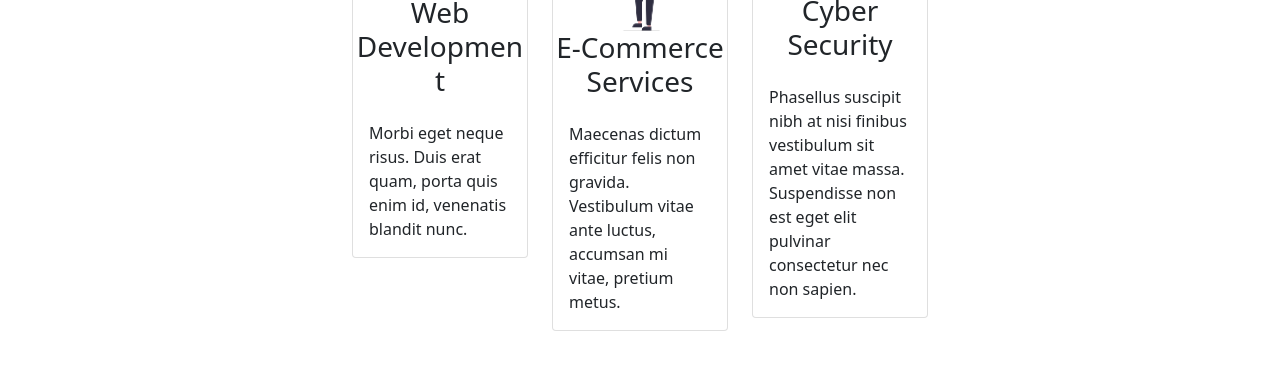
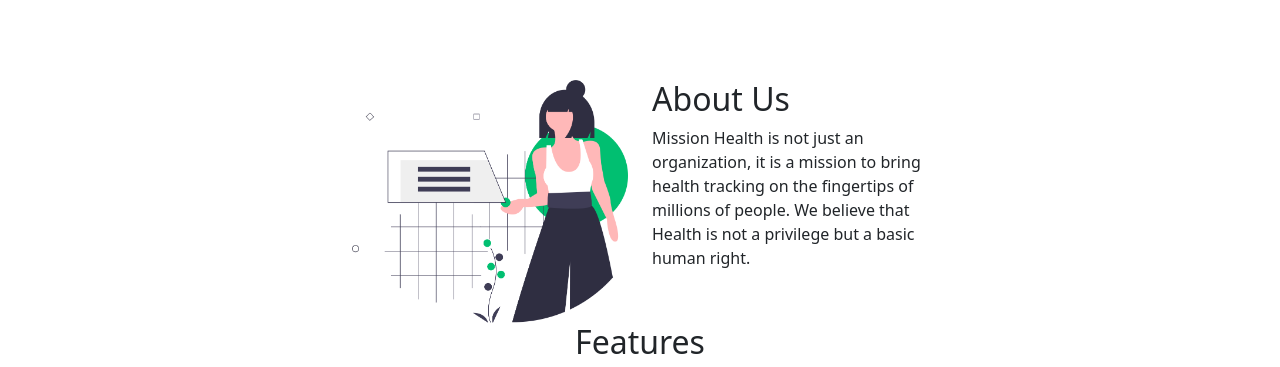
Before and after one commit to shivPratap007/track-fit, a React (Create React App) app in the folder frontend/: page / in a window 1280 px wide. Shown: the part 1444-1811 px from the top of the page. Built offline with nearby package versions, Linux system fonts and the light colour scheme; a web font is replaced by a local one.

Commit message:
about section

```diff
--- /dev/null
+++ b/frontend/src/components/About/About.jsx
@@ -0,0 +1,22 @@
+function About() {
+    return (
+      <>
+        <div style={{marginTop:'15rem',width:'100%',height:'10px'}} className="about-scroll"></div>
+
+        <div className="container about">
+          <div className="row">
+            <div className="col-md-6 text-center">
+              <img alt="about" src="./img/img1.png" className="img-fluid" />
+            </div>
+            <div className="col-md-6">
+              <h2 className="main-title about-h2">About Us</h2>
+              <p className="main-p">
+                Mission Health is not just an organization, it is a mission to bring health tracking on the fingertips of millions of people. We believe that Health is not a privilege but a basic human right.
+              </p>
+            </div>
+          </div>
+        </div>
+      </>
+    );
+  }
+  export default About;
--- a/frontend/src/components/Home/Home.jsx
+++ b/frontend/src/components/Home/Home.jsx
@@ -6,6 +6,7 @@
 import Footer from '../footer/Footer';
 import BmiButton from '../BmiButton/BmiButton';
 import Features from '../features/Features';
+import About from '../About/About';
 
 const Home = () => {
   return (
@@ -13,6 +14,7 @@
     <Navbar/>
     <Caltech/>
     <QuoteOne />
+    <About />
     <Features />
 
     <Me />
```
Also changed, not shown: frontend/public/img/img1.png (added).
